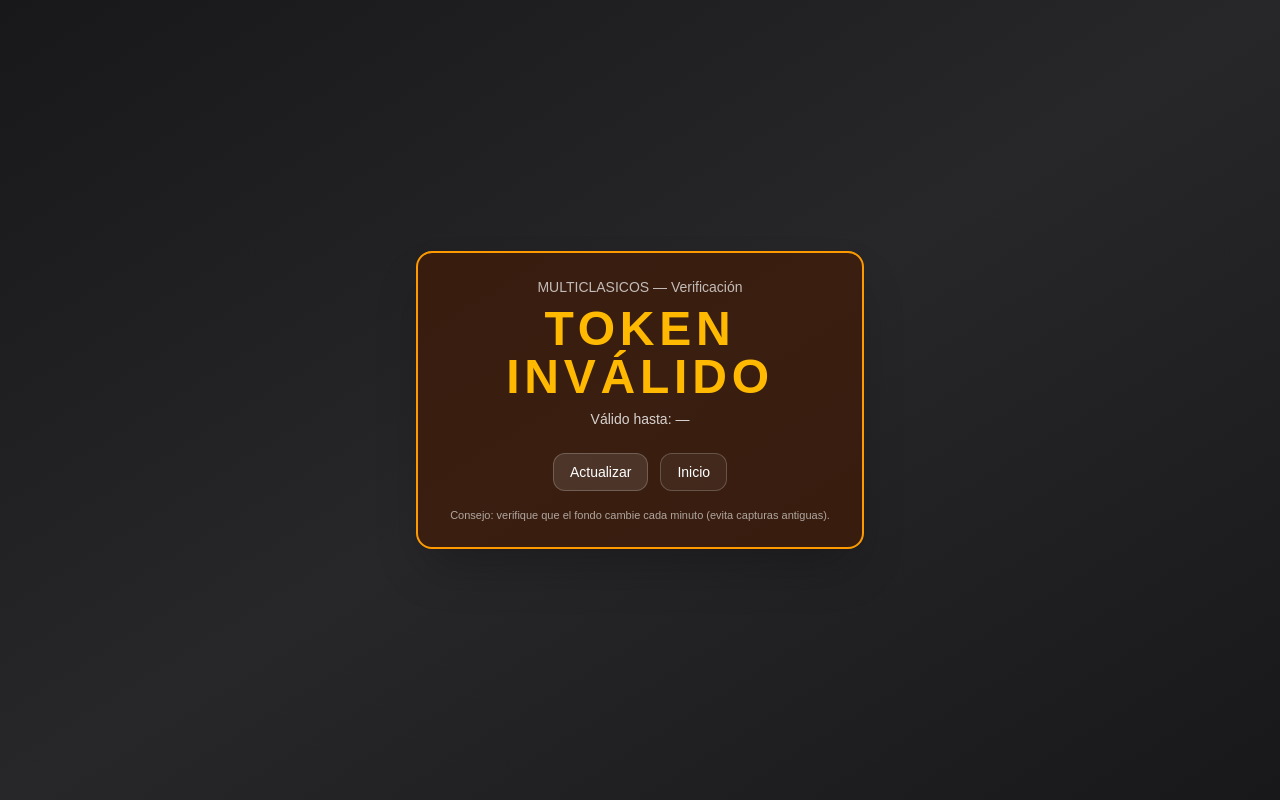
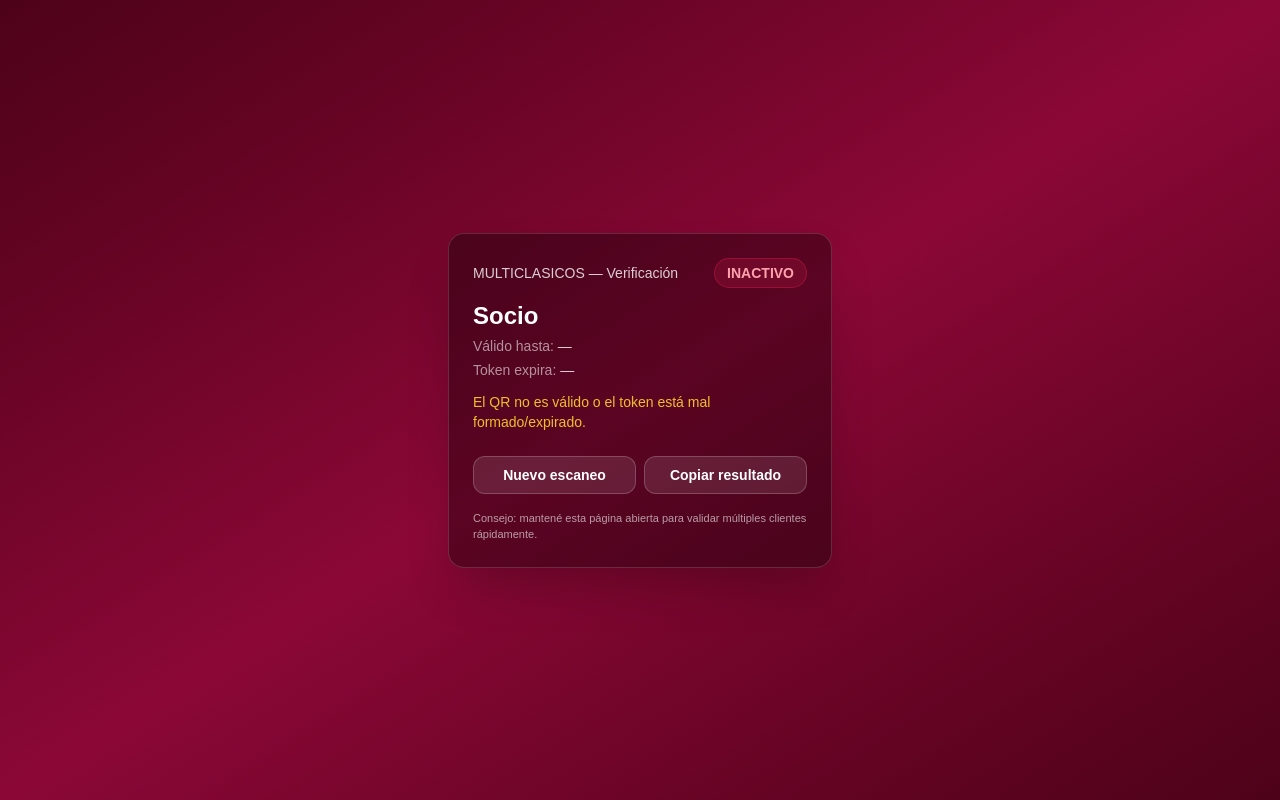
Before and after one commit to fFrancko/beneficios-mvp-web, a Next.js app: page /verify in a window 1280 px wide. Built offline with nearby package versions, Linux system fonts and the light colour scheme.

Commit message:
Verificacion QR estetica

```diff
--- a/app/verify/page.tsx
+++ b/app/verify/page.tsx
@@ -1,130 +1,162 @@
-'use client';
+"use client";
 
-import { useEffect, useMemo, useState } from 'react';
+import { useEffect, useMemo, useState } from "react";
+import { useSearchParams, useRouter } from "next/navigation";
 
-type VerifyResp =
-  | { ok?: true; result: 'ACTIVE' | 'EXPIRED' | 'active' | 'expired'; valid_until: string | null }
-  | { ok?: false; result: 'INVALID_TOKEN' | 'invalid_token' };
+type VerifyResponse = {
+  result: "active" | "expired" | "invalid_token" | string;
+  member?: { id: string; full_name: string | null };
+  membership?: { status: string; valid_until: string | null };
+  token?: { expires_at: string | null };
+  now_iso?: string;
+  error?: string;
+  message?: string;
+  note?: string;
+};
 
-function fmt(dt: string | null) {
-  if (!dt) return '—';
-  try {
-    return new Date(dt).toLocaleString();
-  } catch {
-    return dt;
-  }
+function StatusBadge({ ok }: { ok: boolean }) {
+  return (
+    <span
+      className={`px-3 py-1 rounded-full text-sm font-semibold ${
+        ok ? "bg-emerald-500/15 text-emerald-300 border border-emerald-500/30"
+           : "bg-rose-500/15 text-rose-300 border border-rose-500/30"
+      }`}
+    >
+      {ok ? "ACTIVO" : "INACTIVO"}
+    </span>
+  );
 }
 
 export default function VerifyPage() {
-  const [status, setStatus] = useState<'ACTIVE' | 'EXPIRED' | 'INVALID' | 'LOADING'>('LOADING');
-  const [validUntil, setValidUntil] = useState<string | null>(null);
-  const [bgIndex, setBgIndex] = useState(0);
+  const search = useSearchParams();
+  const router = useRouter();
+  const t = search.get("t") ?? "";
 
-  const colors = useMemo(
-    () => [
-      'from-zinc-900 via-zinc-800 to-zinc-900',
-      'from-slate-900 via-slate-800 to-slate-900',
-      'from-neutral-900 via-neutral-800 to-neutral-900',
-      'from-stone-900 via-stone-800 to-stone-900',
-    ],
-    []
+  const [data, setData] = useState<VerifyResponse | null>(null);
+  const [loading, setLoading] = useState(true);
+
+  // Traer verificación al cargar
+  useEffect(() => {
+    let cancel = false;
+    async function run() {
+      if (!t) {
+        setData({ result: "invalid_token" });
+        setLoading(false);
+        return;
+      }
+      try {
+        const res = await fetch(`/api/verify?t=${encodeURIComponent(t)}`, { cache: "no-store" });
+        const json = (await res.json()) as VerifyResponse;
+        if (!cancel) setData(json);
+      } catch {
+        if (!cancel) setData({ result: "error" });
+      } finally {
+        if (!cancel) setLoading(false);
+      }
+    }
+    run();
+    return () => {
+      cancel = true;
+    };
+  }, [t]);
+
+  const ok = data?.result === "active";
+  const name = data?.member?.full_name ?? "Socio";
+  const validUntil = data?.membership?.valid_until
+    ? new Date(data.membership.valid_until)
+    : null;
+  const tokenExp = data?.token?.expires_at ? new Date(data.token.expires_at) : null;
+
+  const validUntilText = useMemo(
+    () => (validUntil ? validUntil.toLocaleString() : "—"),
+    [validUntil]
+  );
+  const tokenExpText = useMemo(
+    () => (tokenExp ? tokenExp.toLocaleString() : "—"),
+    [tokenExp]
   );
 
-  useEffect(() => {
-    // rotar fondo cada 60s (anti-screenshot viejo)
-    const id = setInterval(() => setBgIndex((i) => (i + 1) % colors.length), 60_000);
-    return () => clearInterval(id);
-  }, [colors.length]);
-
-  async function load() {
-    setStatus('LOADING');
-    const url = new URL(window.location.href);
-    const t = url.searchParams.get('t');
-    if (!t) {
-      setStatus('INVALID');
-      setValidUntil(null);
-      return;
-    }
+  async function copySummary() {
+    const lines = [
+      `Estado: ${ok ? "ACTIVO" : "INACTIVO"}`,
+      `Cliente: ${name ?? "-"}`,
+      `Válido hasta: ${validUntilText}`,
+      `Exp. del token: ${tokenExpText}`,
+    ];
     try {
-      const res = await fetch(`/api/verify?t=${encodeURIComponent(t)}`, { cache: 'no-store' });
-      const data: VerifyResp = await res.json();
-      if ('result' in data) {
-        const r = (data.result || '').toString().toUpperCase();
-        if (r === 'ACTIVE') setStatus('ACTIVE');
-        else if (r === 'EXPIRED') setStatus('EXPIRED');
-        else setStatus('INVALID');
-        setValidUntil('valid_until' in data ? data.valid_until ?? null : null);
-      } else {
-        setStatus('INVALID');
-        setValidUntil(null);
-      }
+      await navigator.clipboard.writeText(lines.join("\n"));
+      alert("Copiado ✅");
     } catch {
-      setStatus('INVALID');
-      setValidUntil(null);
+      alert("No se pudo copiar");
     }
   }
 
-  useEffect(() => {
-    load();
-    // eslint-disable-next-line react-hooks/exhaustive-deps
-  }, []);
+  if (loading) {
+    return (
+      <div className="min-h-screen flex items-center justify-center p-6 bg-slate-950 text-white">
+        <div className="animate-pulse w-full max-w-sm rounded-2xl p-6 border border-white/10 bg-black/30">
+          Cargando verificación…
+        </div>
+      </div>
+    );
+  }
 
-  const isActive = status === 'ACTIVE';
-  const isExpired = status === 'EXPIRED';
-  const isInvalid = status === 'INVALID';
-  const isLoading = status === 'LOADING';
-
+  // UI principal
   return (
     <div
-      className={`min-h-screen w-full bg-gradient-to-br ${colors[bgIndex]} text-white flex items-center justify-center p-4`}
+      className={`min-h-screen flex items-center justify-center p-6 text-white ${
+        ok
+          ? "bg-gradient-to-br from-emerald-950 via-emerald-900 to-emerald-950"
+          : "bg-gradient-to-br from-rose-950 via-rose-900 to-rose-950"
+      }`}
     >
-      <div className="w-full max-w-md">
-        <div
-          className={`rounded-2xl p-6 shadow-2xl border-2 ${
-            isActive
-              ? 'bg-emerald-950/60 border-emerald-500'
-              : isExpired
-              ? 'bg-rose-950/60 border-rose-500'
-              : isInvalid
-              ? 'bg-amber-950/60 border-amber-500'
-              : 'bg-zinc-900/60 border-zinc-600'
-          }`}
-        >
-          <div className="text-center">
-            <div className="text-sm opacity-70 mb-2">MULTICLASICOS — Verificación</div>
+      <div className="w-full max-w-sm rounded-2xl p-6 border border-white/15 bg-black/35 shadow-2xl">
+        <div className="flex items-center justify-between mb-3">
+          <div className="text-sm opacity-80">MULTICLASICOS — Verificación</div>
+          <StatusBadge ok={ok} />
+        </div>
 
-            <div
-              className={`text-5xl font-extrabold tracking-widest mb-2 ${
-                isActive ? 'text-emerald-400' : isExpired ? 'text-rose-400' : isInvalid ? 'text-amber-400' : 'text-zinc-300'
-              }`}
-            >
-              {isLoading ? 'VERIFICANDO…' : isActive ? 'ACTIVO' : isExpired ? 'VENCIDO' : 'TOKEN INVÁLIDO'}
-            </div>
+        <h1 className="text-2xl font-bold mb-1">{name}</h1>
 
-            <div className="text-sm opacity-80">
-              {isLoading ? 'Espere un momento…' : `Válido hasta: ${fmt(validUntil)}`}
-            </div>
-
-            <div className="mt-6 flex gap-3 justify-center">
-              <button
-                onClick={load}
-                className="rounded-xl px-4 py-2 text-sm font-medium bg-white/10 hover:bg-white/15 border border-white/20"
-              >
-                Actualizar
-              </button>
-              <a
-                href="/"
-                className="rounded-xl px-4 py-2 text-sm font-medium bg-white/5 hover:bg-white/10 border border-white/20"
-              >
-                Inicio
-              </a>
-            </div>
-
-            <div className="mt-4 text-[11px] opacity-60">
-              Consejo: verifique que el fondo cambie cada minuto (evita capturas antiguas).
-            </div>
+        <div className="text-sm opacity-80 space-y-1">
+          <div>
+            <span className="opacity-70">Válido hasta: </span>
+            <span className="font-medium">{validUntilText}</span>
+          </div>
+          <div>
+            <span className="opacity-70">Token expira: </span>
+            <span className="font-medium">{tokenExpText}</span>
           </div>
         </div>
+
+        {data?.note ? (
+          <div className="mt-3 text-xs opacity-70 italic">{data.note}</div>
+        ) : null}
+
+        {data?.result === "invalid_token" && (
+          <div className="mt-3 text-sm text-amber-300/90">
+            El QR no es válido o el token está mal formado/expirado.
+          </div>
+        )}
+
+        <div className="mt-6 grid grid-cols-2 gap-2">
+          <button
+            onClick={() => router.push("/verify/scan")}
+            className="px-3 py-2 rounded-xl text-sm font-semibold bg-white/10 hover:bg-white/15 border border-white/20"
+          >
+            Nuevo escaneo
+          </button>
+          <button
+            onClick={copySummary}
+            className="px-3 py-2 rounded-xl text-sm font-semibold bg-white/10 hover:bg-white/15 border border-white/20"
+          >
+            Copiar resultado
+          </button>
+        </div>
+
+        <p className="mt-4 text-[11px] opacity-60">
+          Consejo: mantené esta página abierta para validar múltiples clientes rápidamente.
+        </p>
       </div>
     </div>
   );
```
